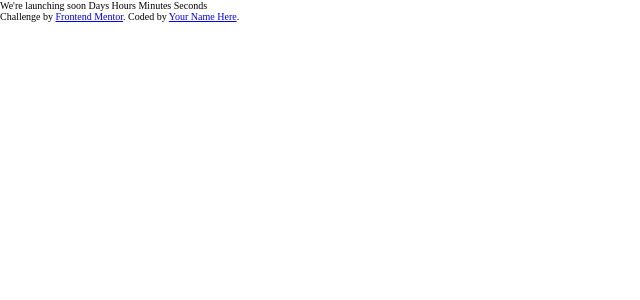
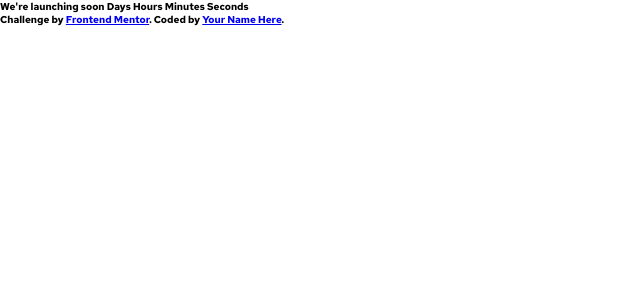
Before and after one commit to rahulkumar215/Launch-Countdown-Timer, a React (Create React App) app: page / in a window 1280 px wide. Shown: the top 300 px of the page, without its empty margins (0-640 px from the left). Built offline with nearby package versions, Linux system fonts and the light colour scheme.

Commit message:
added some basic css

```diff
--- a/src/index.css
+++ b/src/index.css
@@ -10,6 +10,7 @@
   --color-very-dark-mostly-black-blue: hsl(234, 17%, 12%);
 
   --font-size-normal: 62.5%;
+  --font-size-small: 50%;
   --font-family: "Red Hat Text", sans-serif;
   --font-weight: 700;
 }
@@ -28,6 +29,7 @@ html {
 }
 
 body {
+  font-family: var(--font-family);
   width: 100vw;
   height: 100vh;
 }
```
